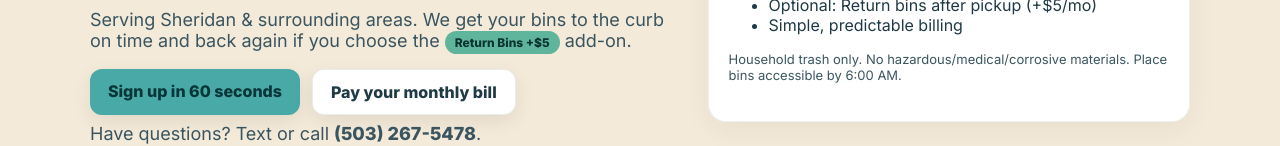
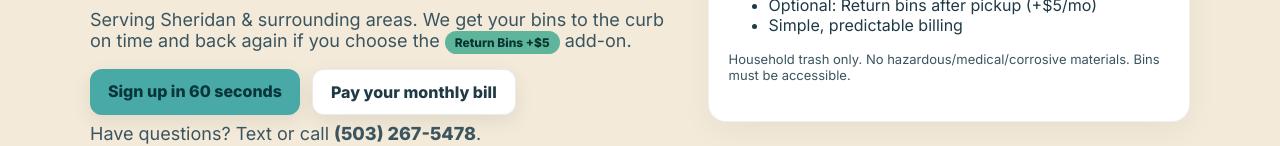
Before and after one commit to binthereinfo-commits/btdt-site, a plain HTML site: page index.html in a window 1280 px wide. Shown: the part 345-491 px from the top of the page. Drawn offline with Linux system fonts and the light colour scheme.

Commit message:
Update index.html

```diff
--- a/index.html
+++ b/index.html
@@ -85,7 +85,7 @@
           <li>Optional: Return bins after pickup (+$5/mo)</li>
           <li>Simple, predictable billing</li>
         </ul>
-        <p class="muted" style="font-size:13px">Household trash only. No hazardous/medical/corrosive materials. Place bins accessible by 6:00 AM.</p>
+        <p class="muted" style="font-size:13px">Household trash only. No hazardous/medical/corrosive materials.  Bins must be accessible.</p>
       </div>
     </section>
 
```
